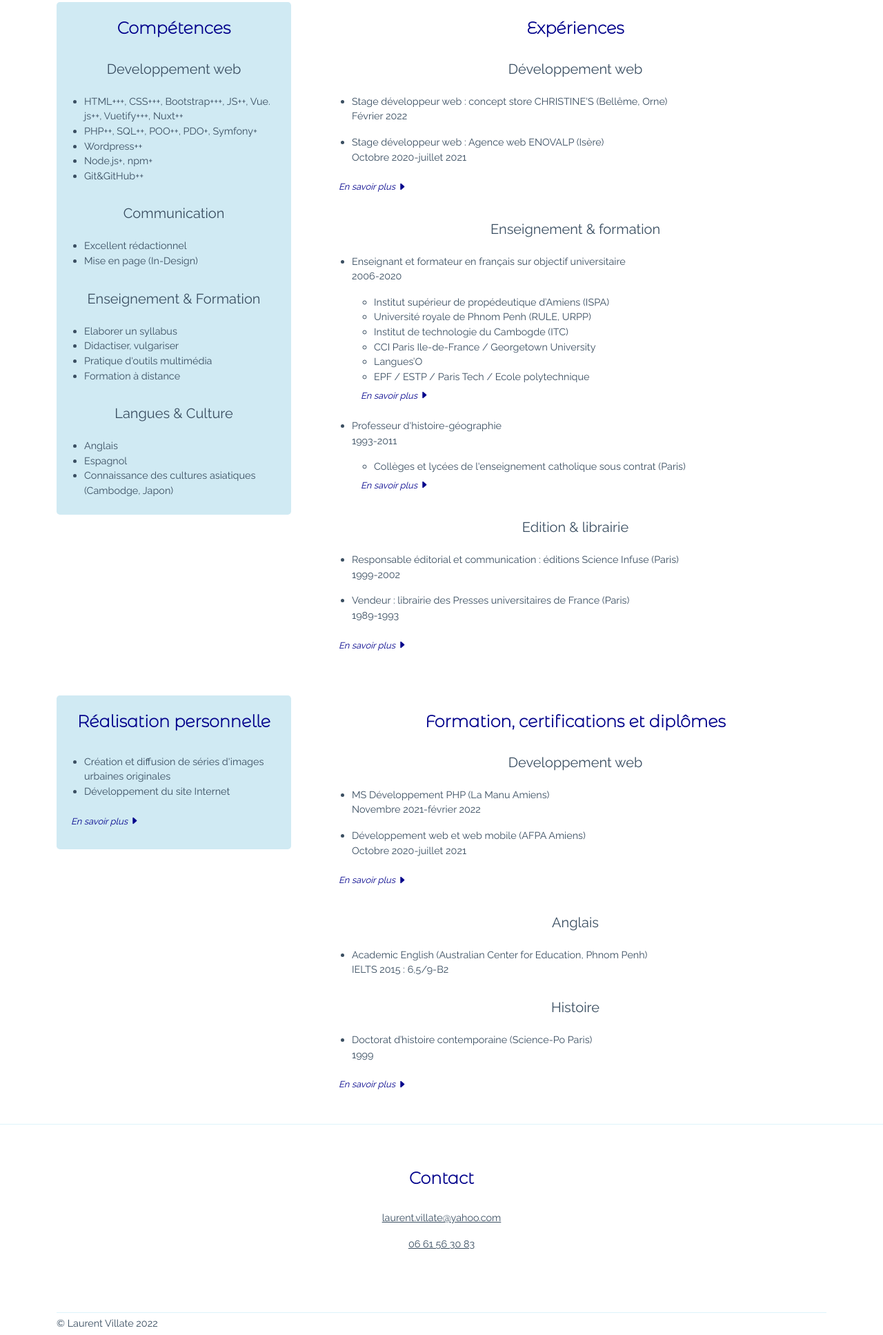
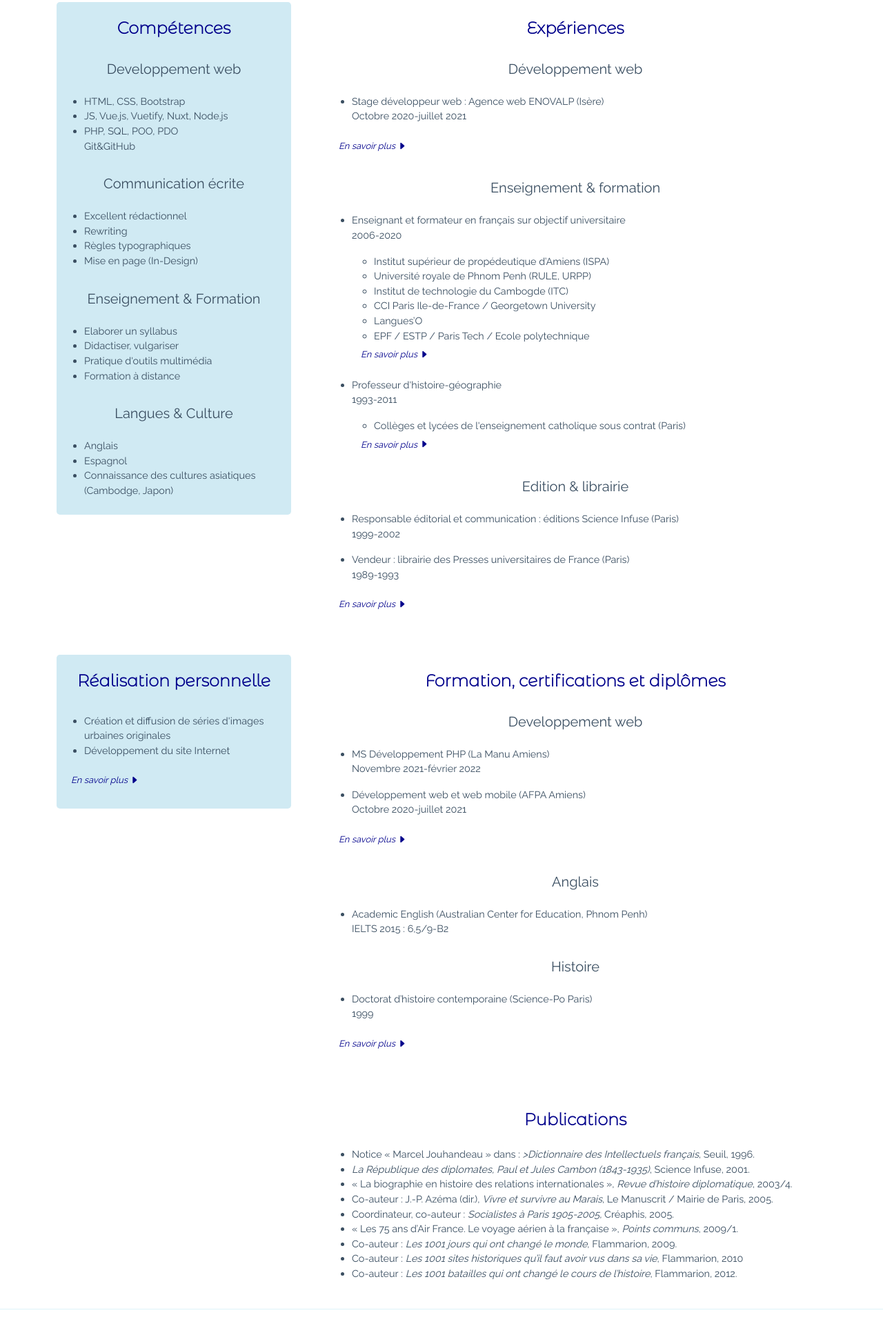
Before and after one commit to LaurentVillate/CV_Laurent_Villate, a plain HTML site: page index.html in a window 1280 px wide. Shown: the part 213-2148 px from the top of the page at 69% size. Drawn offline with nearby package versions, Linux system fonts and the light colour scheme.

Commit message:
Ajouts des publications sur cv

```diff
--- a/index.html
+++ b/index.html
@@ -73,24 +73,20 @@
                     <div class="card-text py-2 textelong">
                         <ul>
                             <li>
-                                HTML+++, CSS+++, Bootstrap+++, JS++, Vue. js++, Vuetify+++, Nuxt++
+                                HTML, CSS, Bootstrap
                             </li>
                             <li>
-                                PHP++, SQL++, POO++, PDO+, Symfony+
+                                JS, Vue.js, Vuetify, Nuxt, Node.js
                             </li>
                             <li>
-                                Wordpress++
+                                PHP, SQL, POO, PDO
                             </li>
-                            <li>
-                                Node.js+, npm+
-                            </li>
-                            <li>
-                                Git&GitHub++
+                                Git&GitHub
                             </li>
                         </ul>
                     </div>
                     <div class="card-text py-2 text-center textelong">
-                        <h5>Communication</h5>
+                        <h5>Communication écrite</h5>
                     </div>
                     <div class="card-text py-2 textelong">
                         <ul>
@@ -98,7 +94,14 @@
                                 Excellent rédactionnel
                             </li>
                             <li>
+                                Rewriting
+                            </li>
+                            <li>
+                                Règles typographiques
+                            </li>
+                            <li>
                                 Mise en page (In-Design)
+                            </li>
                         </ul>
                     </div>
                     <div class="card-text py-2 text-center textelong">
@@ -149,10 +152,6 @@
                     <div class="card-text py-2 textelong">
                         <ul>
                             <li>
-                                Stage développeur web : concept store CHRISTINE'S (Bellême, Orne)
-                                <p>Février 2022</p>
-                            </li>
-                            <li>
                                 Stage développeur web : Agence web ENOVALP (Isère)
                                 <p>Octobre 2020-juillet 2021</p>
                             </li>
@@ -166,12 +165,6 @@
                         </p>
                         <div class="collapse" id="dev">
                             <div class="card card-body">
-                                <p>Pour l'entreprise individuelle Christine's, concept store et agence de promotion de
-                                    designers, j'ai analysé le <a href="https://www.christines-store.com"
-                                        target="_blank" class="text-reset">site existant</a> et proposé un projet de
-                                    site rénové (performance, design, contenu, UX). Technos : HTML, CSS, Bootstrap,
-                                    PHP).
-                                </p>
                                 <p><a href="http://enovalp.com" target="_blank" class="text-reset">Enovalp</a> est une
                                     agence Web spécialisée dans les sites de librairie. Parmi ses clients figurent deux
                                     des plus grandes librairies indépendantes de France, Mollat et La Procure. Sur le
@@ -280,8 +273,8 @@
                         <div class="collapse" id="livre">
                             <div class="card card-body">
                                 <p>J'ai une bonne connaissance de l'univers du livre. A la librairie des PUF, place de la Sorbonne, je travaillais
-                                    au rayon histoire, géographie, arts et musique. J'y ai développé mon goût pour l'érudition et des compétences bibliographiques.
-                                    J'ai également fait deux stages aux éditions Masson et Armand Colin, avant d'avoir une
+                                    au rayon histoire, géographie, arts et musique. J'y ai développé mon goût pour l'érudition et des compétences bibliographiques.</p>
+                                <p></p>J'ai également fait deux stages aux éditions Masson et Armand Colin, avant d'avoir une
                                     expérience complète de la chaîne éditoriale dans la petite maison d'édition
                                     Science Infuse. j'y ai publié des ouvrages, traduits de l'anglais pour certains, s'adressant au grand public cultivé, sur des sujets médicaux, scientifiques ou historiques.</p>
                             </div>
@@ -290,9 +283,10 @@
                 </div>
             </div>
         </div>
+        <!--1 rang avec deux colonnes-->
         <div class="row gx-5">
             <div class="cols-12 col-md-4">
-                <!-- Second bloc colonne gauche-->
+                <!-- Colonne gauche-->
                 <div class="card-text my-3 px-2 rounded-3 bloccompetence">
                     <div class="card-text pt-4 pb-2 text-center">
                         <h4>Réalisation personnelle</h4>
@@ -329,6 +323,7 @@
                     </div>
                 </div>
             </div>
+            <!--Colonne droite-->
             <div class="cols-12 col-md-8">
                 <div id="formation" class="card-text my-3 px-2">
                     <div class="card-text pt-4 pb-2 text-center textelong">
@@ -413,6 +408,51 @@
                 </div>
             </div>
         </div>
+        <!--1 rang avec 2 colonnes-->
+        <div class="row gx-5">
+            <!-- Colonne gauche (vide)-->
+            <div class="cols-12 col-md-4">
+            </div>
+            <!--Colonne droite-->
+            <div class="cols-12 col-md-8">
+                <div id="formation" class="card-text my-3 px-2">
+                    <div class="card-text pt-4 pb-2 text-center textelong">
+                        <h4>Publications</h4>
+                    </div>
+                    <div class="card-text py-2 textelong">
+                        <ul>
+                            <li>
+                                Notice « Marcel Jouhandeau » dans : <i>>Dictionnaire des Intellectuels français</i>, Seuil, 1996.
+                            </li>
+                            <li>
+                                <i>La République des diplomates, Paul et Jules Cambon (1843-1935)</i>, Science Infuse, 2001.
+                            </li>
+                            <li>
+                                « La biographie en histoire des relations internationales », <i>Revue d’histoire diplomatique</i>, 2003/4.
+                            </li>
+                            <li>
+                                Co-auteur : J.-P. Azéma (dir.), <i>Vivre et survivre au Marais</i>, Le Manuscrit / Mairie de Paris, 2005.
+                            </li>
+                            <li>
+                                Coordinateur, co-auteur : <i>Socialistes à Paris 1905-2005</i>, Créaphis, 2005.
+                            </li>
+                            <li>
+                                « Les 75 ans d’Air France. Le voyage aérien à la française », <i>Points communs</i>, 2009/1.
+                            </li>
+                            <li>
+                                Co-auteur : <i>Les 1001 jours qui ont changé le monde</i>, Flammarion, 2009.
+                            </li>
+                            <li>
+                                Co-auteur : <i>Les 1001 sites historiques qu’il faut avoir vus dans sa vie</i>, Flammarion, 2010
+                            </li>
+                            <li>
+                                Co-auteur : <i>Les 1001 batailles qui ont changé le cours de l’histoire</i>, Flammarion, 2012.
+                            </li>
+                        </ul>
+                    </div>
+                </div>
+            </div>
+        </div>
     </div>
     <!-- 1 rang-->
     <hr>
```
